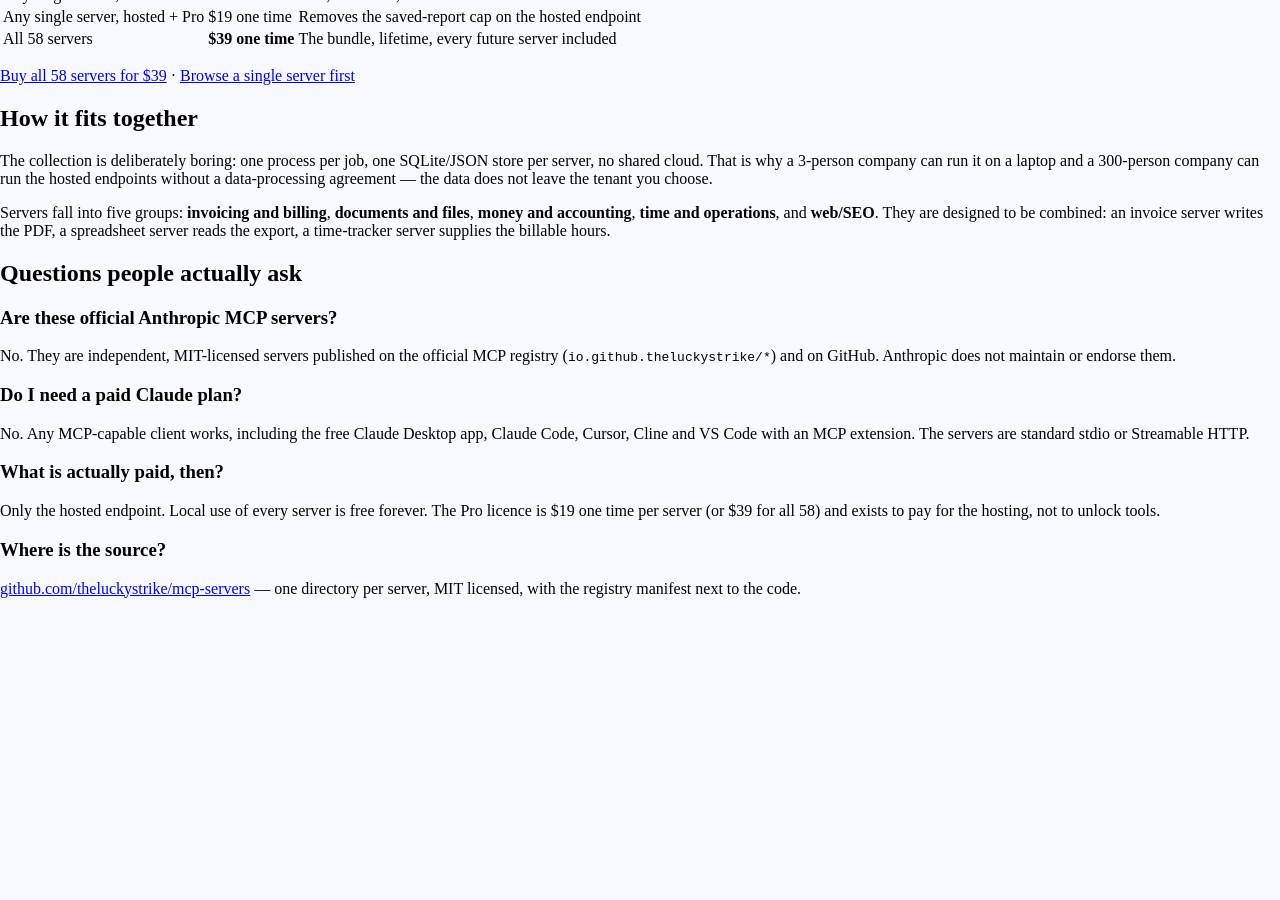
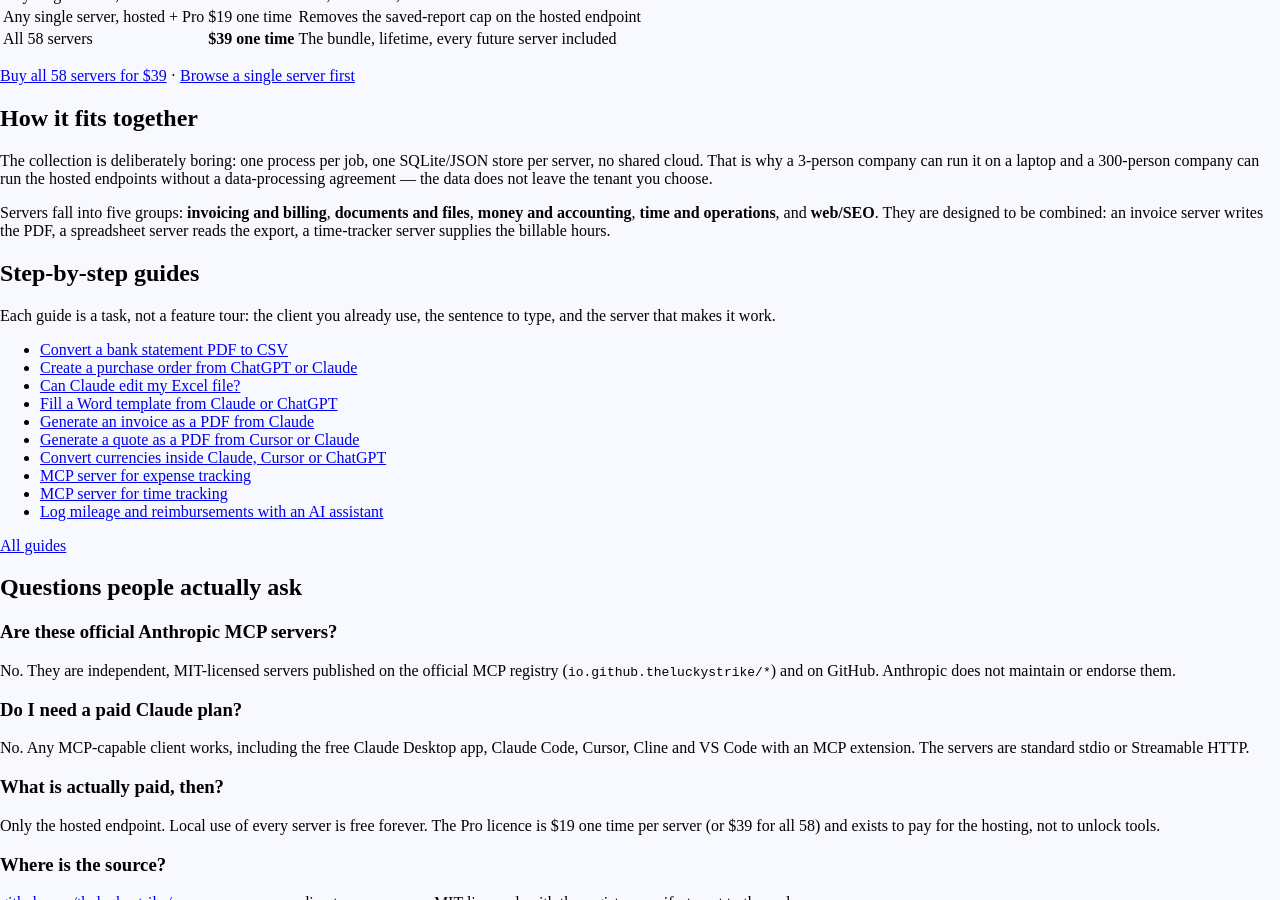
Before and after one commit to theluckystrike/theluckystrike.github.io, a Jekyll site: the page built from mcp/index.md, in a window 1280 px wide and 900 px high, scrolled down 1983 px. Built offline with Jekyll 4.4.1, drawn with Linux system fonts in a browser that asks for light colours; before the commit the page ends 2597 px from its top, so only the background shows below that.

Commit message:
seo(mcp): link the 10 task guides from the catalogue index - they had no internal crawl path

```diff
--- a/mcp/index.md
+++ b/mcp/index.md
@@ -483,6 +483,24 @@
 invoice server writes the PDF, a spreadsheet server reads the export, a time-tracker server
 supplies the billable hours.
 
+## Step-by-step guides
+
+Each guide is a task, not a feature tour: the client you already use, the sentence to type,
+and the server that makes it work.
+
+- [Convert a bank statement PDF to CSV](/mcp/guides/convert-bank-statement-to-csv/)
+- [Create a purchase order from ChatGPT or Claude](/mcp/guides/create-purchase-order-chatgpt/)
+- [Can Claude edit my Excel file?](/mcp/guides/edit-excel-file-claude/)
+- [Fill a Word template from Claude or ChatGPT](/mcp/guides/fill-word-template-ai/)
+- [Generate an invoice as a PDF from Claude](/mcp/guides/generate-invoice-pdf-claude/)
+- [Generate a quote as a PDF from Cursor or Claude](/mcp/guides/generate-quote-pdf-cursor/)
+- [Convert currencies inside Claude, Cursor or ChatGPT](/mcp/guides/mcp-server-currency-conversion/)
+- [MCP server for expense tracking](/mcp/guides/mcp-server-expense-tracking/)
+- [MCP server for time tracking](/mcp/guides/mcp-server-time-tracking/)
+- [Log mileage and reimbursements with an AI assistant](/mcp/guides/track-mileage-ai-assistant/)
+
+[All guides](/mcp/guides/)
+
 ## Questions people actually ask
 
 ### Are these official Anthropic MCP servers?
```
